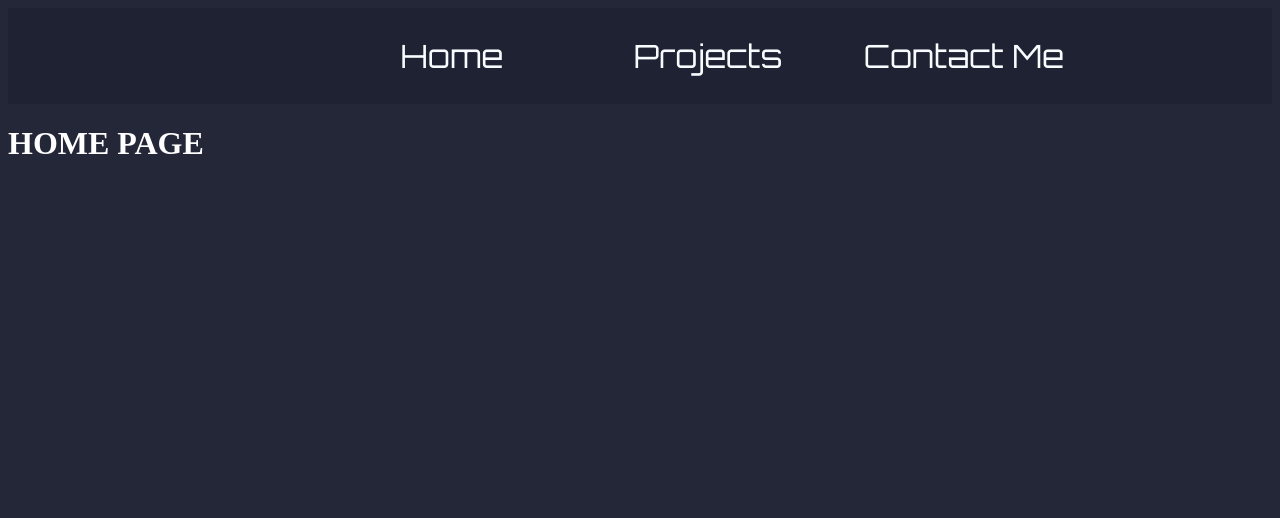
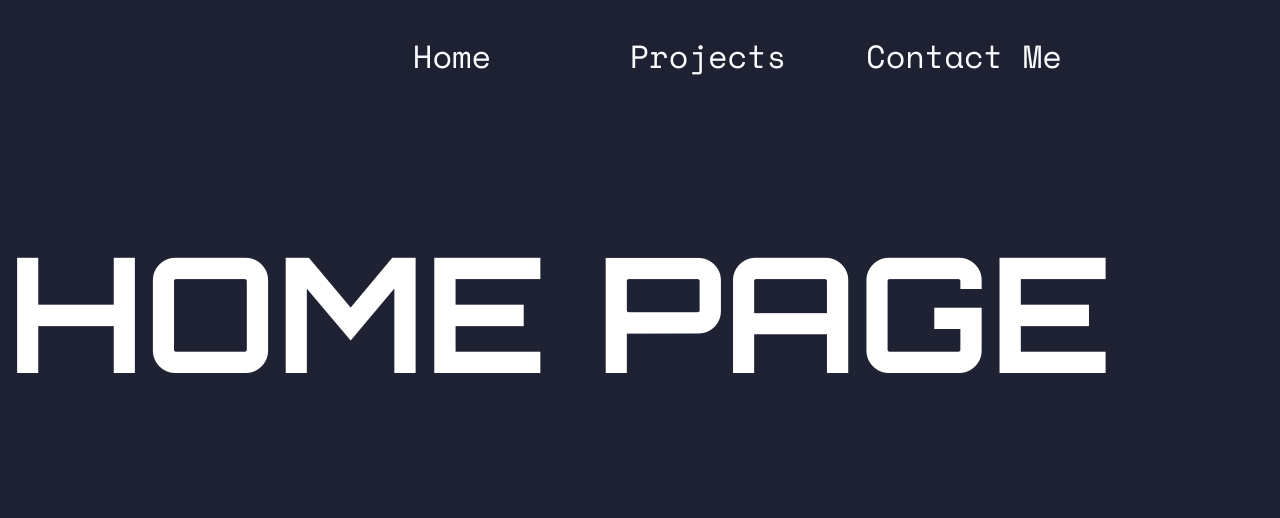
Before and after one commit to Angelion879/base_portfolio, a Django app: page / in a window 1280 px wide. Shown: the top 518 px of the page. Run offline with Django 5.2, Linux system fonts and the light colour scheme.

Commit message:
(update): color scheme and fonts

```diff
--- a/biangelis/base/templates/basis/main.html
+++ b/biangelis/base/templates/basis/main.html
@@ -2,9 +2,10 @@
 {% load static %}
 <html>
     <head>
+        <title>Biangelis</title>
         <link rel="preconnect" href="https://fonts.googleapis.com">
         <link rel="preconnect" href="https://fonts.gstatic.com" crossorigin>
-        <link href="https://fonts.googleapis.com/css2?family=Orbitron:wght@400..900&display=swap" rel="stylesheet">
+        <link href="https://fonts.googleapis.com/css2?family=Orbitron:wght@400..900&family=Space+Mono:ital,wght@0,400;0,700;1,400;1,700&display=swap" rel="stylesheet"><link href="https://fonts.googleapis.com/css2?family=Orbitron:wght@400..900&display=swap" rel="stylesheet">
         <link rel="stylesheet" href="{% static 'css/style.css' %}">
     </head>
     <body>
--- a/biangelis/static/css/style.css
+++ b/biangelis/static/css/style.css
@@ -1,6 +1,11 @@
 html {
-    background-color: #232738;
+    background-color: #1e2233;
     color: white;
+}
+
+h1{
+    font-family: "Orbitron", sans-serif;
+    font-size: 10rem;
 }
 
 a{
@@ -9,14 +14,15 @@ a{
 
 a:hover{
     .nav_button{
-        background-color: #232738;
+        background-color: #1e2233;
     }
 }
 
 .text{
     color: #f8fcff;
+    font-family: "Space Mono", monospace;
+    font-weight: 400;
     font-size: 2rem;
-    font-family: "Orbitron", sans-serif;
 }
 
 .highlights {
@@ -26,7 +32,7 @@ a:hover{
 .navbar{
     width: 100%;
     height: 6rem;
-    background-color: #1e2233;
+    background-color: #1d2132;
     display: flex;
     align-items: center;
     justify-content: center;
```
